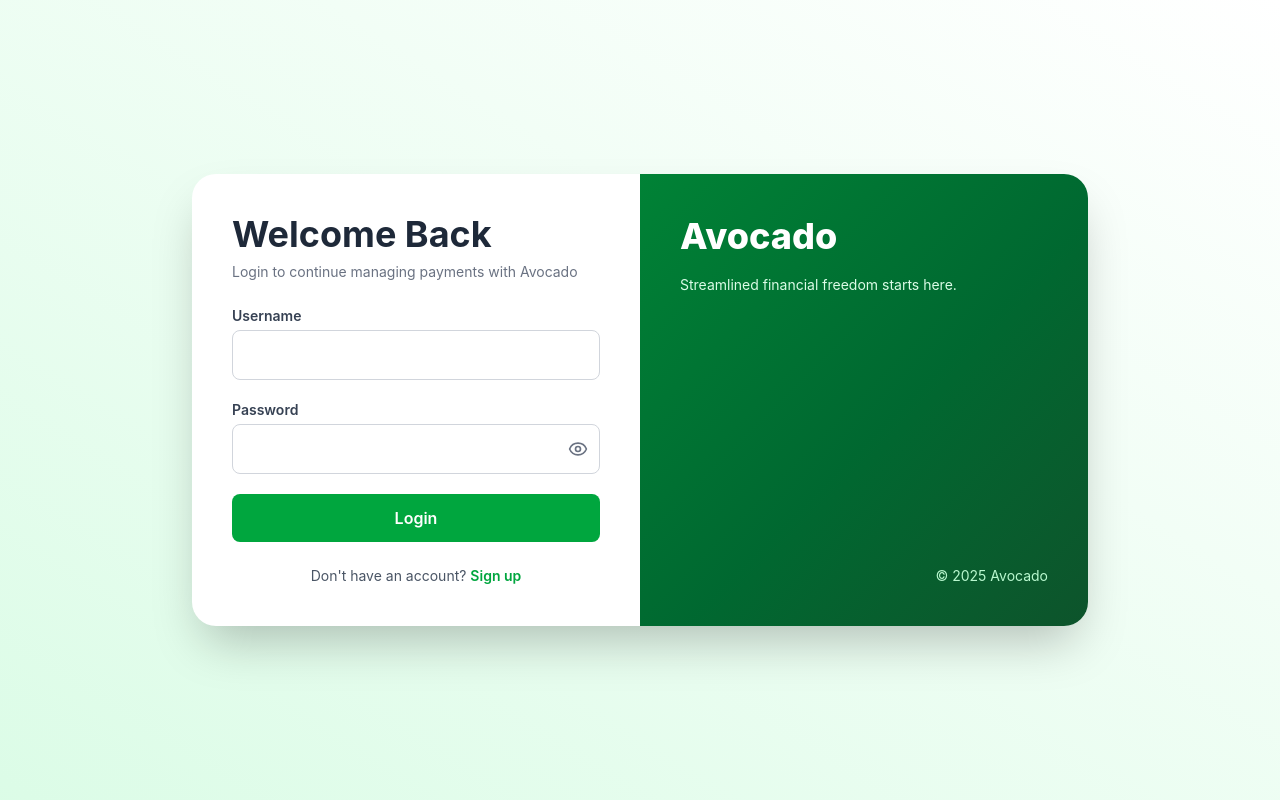
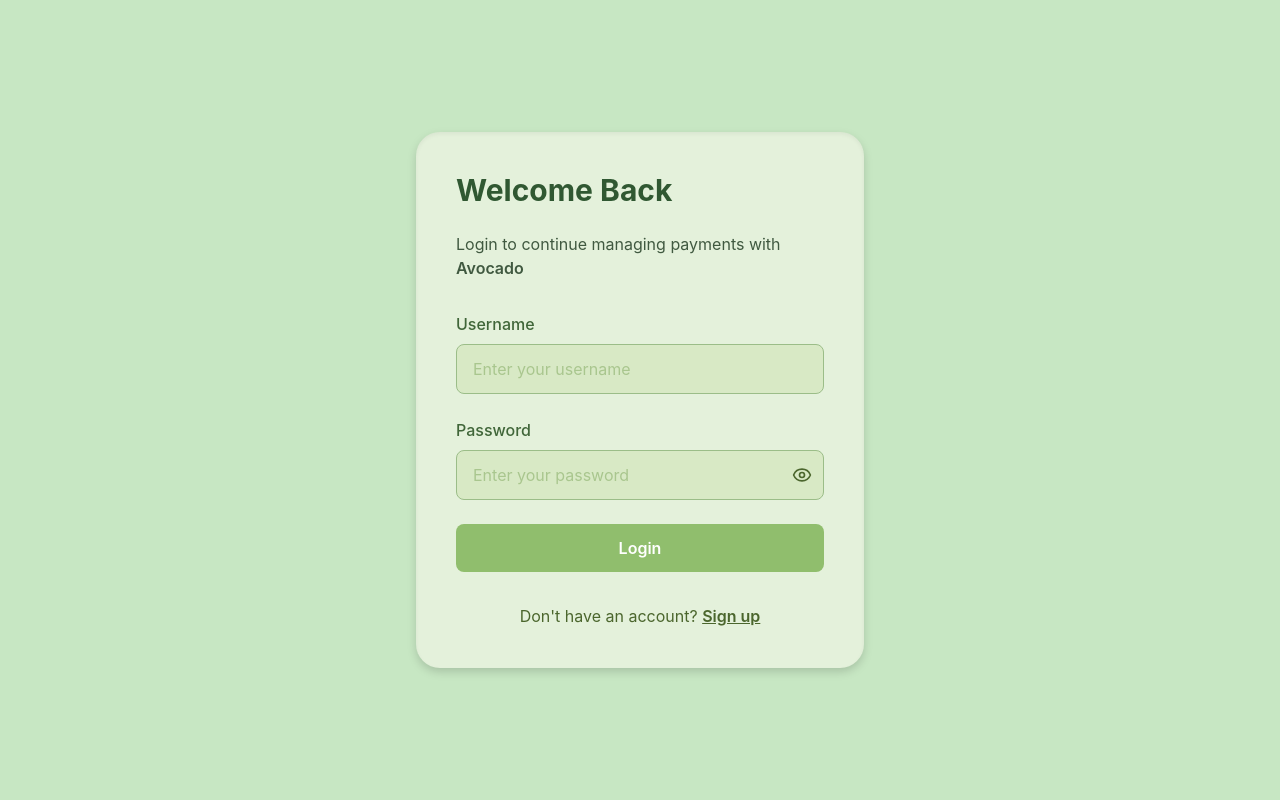
Before and after one commit to MahdinOhi/Avocado, a React (Vite) app in the folder frontend/: page /login in a window 1280 px wide. Built offline with nearby package versions, Linux system fonts and the light colour scheme.

Commit message:
Fix the Sidebar toggle

```diff
--- a/frontend/src/components/Auth/Login/LoginPage.jsx
+++ b/frontend/src/components/Auth/Login/LoginPage.jsx
@@ -43,46 +43,47 @@ const LoginPage = () => {
     };
 
     return (
-        <div className="min-h-screen bg-gradient-to-tr from-green-100 to-white flex items-center justify-center p-6 font-['Inter']">
-            <div className="w-full max-w-4xl bg-white rounded-3xl shadow-2xl grid grid-cols-1 md:grid-cols-2 overflow-hidden">
-                {/* Left Side - Form */}
-                <div className="p-10">
-                    <div className="mb-6">
-                        <h2 className="text-4xl font-bold text-gray-800 mb-2">Welcome Back</h2>
-                        <p className="text-sm text-gray-500">Login to continue managing payments with Avocado</p>
-                    </div>
-                    <form onSubmit={handleLogin} className="space-y-5">
+        <div className="min-h-screen bg-[#c7e7c3] flex items-center justify-center p-8 font-['Inter']">
+            <div className="w-full max-w-md bg-[#e4f1db] rounded-3xl shadow-inner p-10 drop-shadow-lg">
+                <h2 className="text-3xl font-bold text-[#305832] mb-6 select-none">Welcome Back</h2>
+                <p className="mb-8 text-[#405940] select-none">
+                    Login to continue managing payments with <span className="font-semibold">Avocado</span>
+                </p>
+
+                <form onSubmit={handleLogin} className="space-y-6">
                     <div>
-                            <label htmlFor="username" className="block text-sm font-semibold text-gray-700 mb-1">
+                        <label htmlFor="username" className="block mb-2 text-[#406639] font-medium">
                             Username
                         </label>
                         <input
+                            id="username"
                             type="text"
-                                id="username"
                             value={username}
                             onChange={(e) => setUsername(e.target.value)}
                             required
-                                className="w-full px-4 py-3 rounded-lg border border-gray-300 focus:ring-green-500 focus:border-green-500 outline-none"
+                            className="w-full px-4 py-3 rounded-lg bg-[#d8e9c5] border border-[#9bbd88] text-[#2f4b2d] placeholder-[#a9c68e] focus:outline-none focus:ring-2 focus:ring-[#9bbd88]"
+                            placeholder="Enter your username"
                         />
                     </div>
 
                     <div>
-                            <label htmlFor="password" className="block text-sm font-semibold text-gray-700 mb-1">
+                        <label htmlFor="password" className="block mb-2 text-[#406639] font-medium">
                             Password
                         </label>
                         <div className="relative">
                             <input
+                                id="password"
                                 type={showPassword ? 'text' : 'password'}
-                                    id="password"
                                 value={password}
                                 onChange={(e) => setPassword(e.target.value)}
                                 required
-                                    className="w-full px-4 py-3 pr-12 rounded-lg border border-gray-300 focus:ring-green-500 focus:border-green-500 outline-none"
+                                className="w-full px-4 py-3 pr-12 rounded-lg bg-[#d8e9c5] border border-[#9bbd88] text-[#2f4b2d] placeholder-[#a9c68e] focus:outline-none focus:ring-2 focus:ring-[#9bbd88]"
+                                placeholder="Enter your password"
                             />
                             <button
                                 type="button"
                                 onClick={() => setShowPassword(!showPassword)}
-                                    className="absolute right-3 top-1/2 transform -translate-y-1/2 text-gray-500"
+                                className="absolute right-3 top-1/2 transform -translate-y-1/2 text-[#4b662d] hover:text-[#2f4b2d]"
                                 aria-label="Toggle Password Visibility"
                             >
                                 {showPassword ? <EyeOff size={20} /> : <Eye size={20} />}
@@ -90,34 +91,24 @@ const LoginPage = () => {
                         </div>
                     </div>
 
-                        {error && <div className="text-red-600 text-sm font-medium">{error}</div>}
-                        {message && <div className="text-green-600 text-sm font-medium">{message}</div>}
+                    {error && <p className="text-red-700 font-semibold text-sm">{error}</p>}
+                    {message && <p className="text-green-700 font-semibold text-sm">{message}</p>}
 
                     <button
                         type="submit"
                         disabled={loading}
-                            className="w-full py-3 bg-green-600 hover:bg-green-700 text-white rounded-lg font-semibold transition disabled:opacity-50"
+                        className="w-full py-3 bg-[#90be6d] hover:bg-[#7cb243] rounded-lg text-white font-semibold transition disabled:opacity-50"
                     >
                         {loading ? 'Logging in...' : 'Login'}
                     </button>
                 </form>
 
-                    <p className="mt-6 text-center text-sm text-gray-600">
+                <p className="mt-8 text-center text-[#4b662d] select-none">
                     Don't have an account?{' '}
-                        <a href="/signup" className="text-green-600 font-semibold hover:underline">
+                    <a href="/signup" className="font-semibold underline hover:text-[#305832]">
                         Sign up
                     </a>
                 </p>
-                </div>
-
-                {/* Right Side - Visual */}
-                <div className="hidden md:flex bg-gradient-to-br from-green-700 to-green-900 text-white p-10 flex-col justify-between">
-                    <div>
-                        <h1 className="text-4xl font-extrabold leading-tight mb-4">Avocado</h1>
-                        <p className="text-sm text-green-100">Streamlined financial freedom starts here.</p>
-                    </div>
-                    <div className="text-sm text-green-200 text-right">© 2025 Avocado</div>
-                </div>
             </div>
         </div>
     );
--- a/frontend/src/components/Auth/SignUp/SignUpPage.jsx
+++ b/frontend/src/components/Auth/SignUp/SignUpPage.jsx
@@ -51,9 +51,9 @@ const SignupPage = () => {
   };
 
   return (
-    <div className="min-h-screen bg-gray-100 flex items-center justify-center p-4 sm:p-6 lg:p-8 font-['Inter']">
-      <div className="bg-white rounded-3xl shadow-xl w-full max-w-3xl p-10">
-        <h2 className="text-3xl font-bold text-gray-800 mb-6">Create Your Account</h2>
+    <div className="min-h-screen bg-[#c7e7c3] flex items-center justify-center p-6 font-['Inter']">
+      <div className="w-full max-w-sm bg-[#e4f1db] rounded-3xl shadow-inner p-6 drop-shadow-lg">
+        <h2 className="text-2xl font-bold text-[#305832] mb-4 select-none">Create Your Account</h2>
 
         <form onSubmit={handleSignup} className="space-y-4">
           <input
@@ -62,7 +62,7 @@ const SignupPage = () => {
             value={name}
             onChange={e => setName(e.target.value)}
             required
-            className="w-full px-4 py-3 border rounded-lg"
+            className="w-full px-4 py-3 rounded-lg bg-[#d8e9c5] border border-[#9bbd88] text-[#2f4b2d] placeholder-[#a9c68e] focus:outline-none focus:ring-2 focus:ring-[#9bbd88]"
           />
           <input
             type="text"
@@ -70,7 +70,7 @@ const SignupPage = () => {
             value={username}
             onChange={e => setUsername(e.target.value)}
             required
-            className="w-full px-4 py-3 border rounded-lg"
+            className="w-full px-4 py-3 rounded-lg bg-[#d8e9c5] border border-[#9bbd88] text-[#2f4b2d] placeholder-[#a9c68e] focus:outline-none focus:ring-2 focus:ring-[#9bbd88]"
           />
           <input
             type="email"
@@ -78,7 +78,7 @@ const SignupPage = () => {
             value={email}
             onChange={e => setEmail(e.target.value)}
             required
-            className="w-full px-4 py-3 border rounded-lg"
+            className="w-full px-4 py-3 rounded-lg bg-[#d8e9c5] border border-[#9bbd88] text-[#2f4b2d] placeholder-[#a9c68e] focus:outline-none focus:ring-2 focus:ring-[#9bbd88]"
           />
           <div className="relative">
             <input
@@ -87,12 +87,12 @@ const SignupPage = () => {
               value={password}
               onChange={e => setPassword(e.target.value)}
               required
-              className="w-full px-4 py-3 pr-12 border rounded-lg"
+              className="w-full px-4 py-3 pr-12 rounded-lg bg-[#d8e9c5] border border-[#9bbd88] text-[#2f4b2d] placeholder-[#a9c68e] focus:outline-none focus:ring-2 focus:ring-[#9bbd88]"
             />
             <button
               type="button"
               onClick={() => setShowPassword(!showPassword)}
-              className="absolute right-3 top-1/2 transform -translate-y-1/2 text-gray-500"
+              className="absolute right-3 top-1/2 transform -translate-y-1/2 text-[#4b662d] hover:text-[#2f4b2d]"
               aria-label="Toggle Password Visibility"
             >
               {showPassword ? <EyeOff size={20} /> : <Eye size={20} />}
@@ -104,14 +104,16 @@ const SignupPage = () => {
             value={dob}
             onChange={e => setDob(e.target.value)}
             required
-            className="w-full px-4 py-3 border rounded-lg"
+            className="w-full px-4 py-3 rounded-lg bg-[#d8e9c5] border border-[#9bbd88] text-[#2f4b2d] placeholder-[#a9c68e] focus:outline-none focus:ring-2 focus:ring-[#9bbd88]"
           />
 
           <div className="flex justify-between space-x-2">
             {['student', 'researcher', 'professional'].map(opt => (
               <label
                 key={opt}
-                className={`flex-1 text-center border rounded-lg py-2 cursor-pointer ${role === opt ? 'bg-green-600 text-white font-semibold' : 'bg-white'
+                className={`flex-1 text-center border rounded-lg py-2 cursor-pointer select-none ${role === opt
+                  ? 'bg-[#90be6d] text-white font-semibold'
+                  : 'bg-white text-[#305832]'
                   }`}
               >
                 <input
@@ -127,24 +129,24 @@ const SignupPage = () => {
             ))}
           </div>
 
-          {error && <div className="bg-red-100 border text-red-700 p-2 rounded">{error}</div>}
-          {message && <div className="bg-green-100 border text-green-700 p-2 rounded">{message}</div>}
+          {error && <p className="text-red-700 font-semibold text-sm">{error}</p>}
+          {message && <p className="text-green-700 font-semibold text-sm">{message}</p>}
 
           <button
             type="submit"
-            className="w-full bg-green-600 text-white py-3 rounded-lg font-semibold hover:bg-green-700 disabled:opacity-50"
             disabled={loading}
+            className="w-full py-3 bg-[#90be6d] hover:bg-[#7cb243] rounded-lg text-white font-semibold transition disabled:opacity-50"
           >
             {loading ? 'Signing Up...' : 'Sign Up'}
           </button>
+        </form>
 
-          <p className="text-sm text-center text-gray-600">
-            Already have an account?{' '}
-            <a href="/login" className="text-green-600 font-medium">
-              Log In
-            </a>
-          </p>
-        </form>
+        <p className="mt-6 text-center text-[#4b662d] select-none">
+          Already have an account?{' '}
+          <a href="/login" className="font-semibold underline hover:text-[#305832]">
+            Log In
+          </a>
+        </p>
       </div>
     </div>
   );
--- a/frontend/src/components/Dashboard/Sidebar.jsx
+++ b/frontend/src/components/Dashboard/Sidebar.jsx
@@ -14,12 +14,10 @@ import {
 } from 'lucide-react';
 import SidebarLink from './SidebarLink';
 
-
-export default function Sidebar({ isMobileMenuOpen, onToggleMenu }) {
+export default function Sidebar({ isMobileMenuOpen, onToggleMenu, userName }) {
   const location = useLocation();
   const [isCollapsed, setIsCollapsed] = useState(false);
 
-  // Navigation items with icons
   const navItems = [
     { icon: LayoutDashboard, text: 'Dashboard', to: '/' },
     { icon: CheckSquare, text: 'Tasks', to: '/tasks' },
@@ -28,15 +26,13 @@ export default function Sidebar({ isMobileMenuOpen, onToggleMenu }) {
     { icon: LockOpenIcon, text: 'Login', to: '/login' },
   ];
 
-  const toggleCollapse = () => {
-    setIsCollapsed(!isCollapsed);
-  };
+  const toggleCollapse = () => setIsCollapsed(!isCollapsed);
 
   return (
     <>
-      {/* Desktop Collapsed State - Expand Button */}
+      {/* Expand button when collapsed */}
       {isCollapsed && (
-        <div className='hidden lg:flex fixed left-4 top-4 z-40'>
+        <div className='hidden lg:flex fixed bottom-4 left-4 z-40'>
           <button
             onClick={toggleCollapse}
             className='p-3 bg-[#B0DB9C] text-black rounded-xl shadow-lg hover:bg-[#CAE8BD] transition-colors'
@@ -48,16 +44,10 @@ export default function Sidebar({ isMobileMenuOpen, onToggleMenu }) {
 
       <aside
         className={`
-          ${
-            isCollapsed ? 'w-0 lg:w-0' : 'w-64'
-          } bg-[#B0DB9C]  flex flex-col justify-between p-4 transition-all duration-300 ease-in-out overflow-hidden
-          lg:translate-x-0 lg:relative lg:z-0
-          ${isMobileMenuOpen
-            ? 'translate-x-0'
-            : '-translate-x-full lg:translate-x-0'
-          }
-          ${isCollapsed ? 'lg:-translate-x-full' : ''}
+          ${isCollapsed ? 'w-0 p-0' : 'w-64 p-4'}
+          bg-[#B0DB9C] flex flex-col justify-between transition-all duration-300 ease-in-out overflow-hidden
           fixed lg:relative z-30 h-full
+          ${isMobileMenuOpen ? 'translate-x-0' : '-translate-x-full lg:translate-x-0'}
         `}
         style={{
           background: 'transparent',
@@ -66,23 +56,17 @@ export default function Sidebar({ isMobileMenuOpen, onToggleMenu }) {
         }}
       >
         <div>
-          {/* Mobile Close Button & Desktop Collapse Button */}
-          <div className='flex justify-between items-center mb-4'>
-            <button
-              onClick={toggleCollapse}
-              className='hidden lg:block p-2 text-black hover:bg-white/20 rounded-md transition-colors'
-            >
-              <ArrowLeft className='w-5 h-5' />
-            </button>
+          {/* Close button for mobile */}
+          <div className='flex justify-end items-center mb-2 lg:hidden'>
             <button
               onClick={onToggleMenu}
-              className='lg:hidden p-2 text-black hover:bg-white/20 rounded-md'
+              className='p-2 text-black hover:bg-white/20 rounded-md'
             >
               <X className='w-5 h-5' />
             </button>
           </div>
 
-          {/* User Section */}
+          {/* User Info */}
           <div className='px-4 py-6'>
             <div className='flex items-center gap-3 mb-2'>
               <div className='w-12 h-12 bg-white/20 backdrop-blur-sm rounded-full flex items-center justify-center shadow-md'>
@@ -90,14 +74,15 @@ export default function Sidebar({ isMobileMenuOpen, onToggleMenu }) {
               </div>
               <div>
                 <p className='font-semibold text-black text-lg'>Welcome</p>
-                <p className='text-sm text-black/90'>Mahdin Ohi</p>
+                <p className='text-sm text-black/90'>{userName || 'Guest'}</p>
               </div>
             </div>
           </div>
 
           {/* Navigation */}
-          <nav className='mt-6 space-y-3 '>
-            {navItems.map((item, index) => (
+          <nav className='mt-6 space-y-3'>
+            {!isCollapsed &&
+              navItems.map((item, index) => (
                 <SidebarLink
                   key={index}
                   text={item.text}
@@ -109,15 +94,23 @@ export default function Sidebar({ isMobileMenuOpen, onToggleMenu }) {
           </nav>
         </div>
 
-        {/* Bottom Icons */}
-        <div className='flex justify-around items-center pt-6 border-t border-white/20'>
+        {/* Bottom Icons + Toggle Button */}
+        {!isCollapsed && (
+          <div className='flex items-center justify-center gap-2 pt-6 border-t border-white/20'>
             <button className='p-3 text-black hover:bg-white/20 rounded-lg transition-colors shadow-sm'>
               <Settings className='w-5 h-5' />
             </button>
             <button className='p-3 text-black hover:bg-white/20 rounded-lg transition-colors shadow-sm'>
               <User className='w-5 h-5' />
             </button>
+            <button
+              onClick={toggleCollapse}
+              className='p-3 text-black hover:bg-white/20 rounded-lg transition-colors shadow-sm'
+            >
+              <ArrowLeft className='w-5 h-5' />
+            </button>
           </div>
+        )}
       </aside>
     </>
   );
```
Lines whose indentation alone changed are shown as unchanged.
